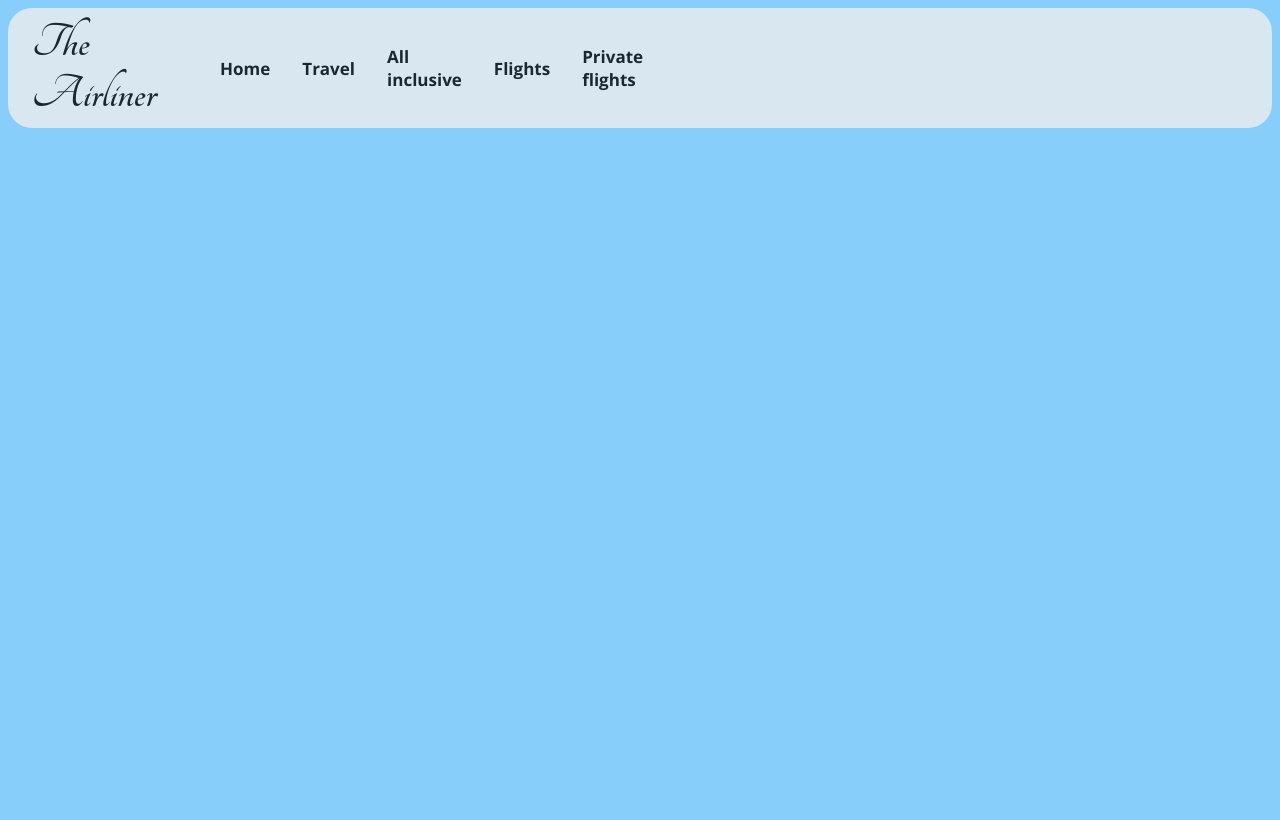
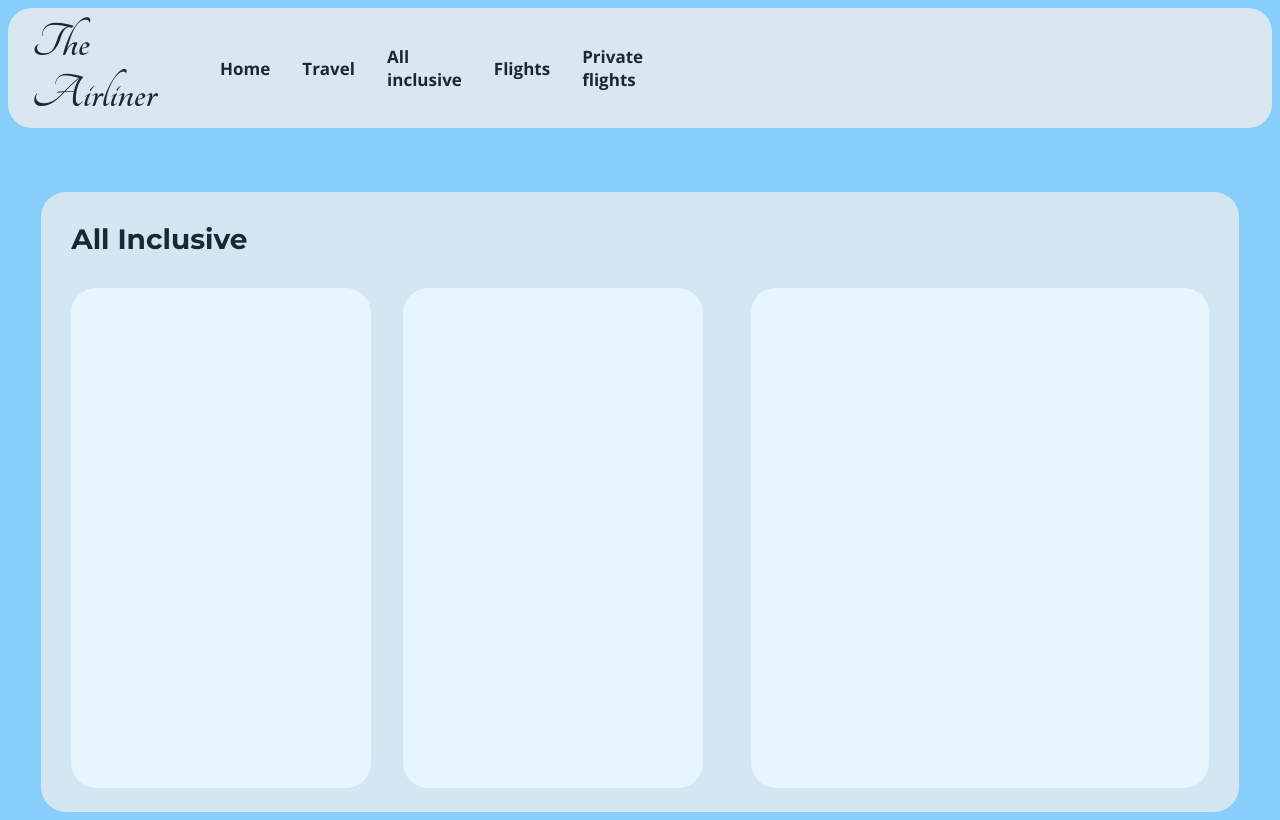
Before and after one commit to userlvv/The-Airliner, a PHP site: page /all-inclusive.html in a window 1280 px wide; the page is wider, and only the part inside the window is pictured. Before the commit the page ends 128 px from the top of that part, so only its background shows below. Run offline with PHP 8.4, Linux system fonts and the light colour scheme.

Commit message:
All inclusive page skelet gemaakt

```diff
--- a/all-inclusive.html
+++ b/all-inclusive.html
@@ -29,6 +29,17 @@
             <a href="login.html">Login</a>
         </div>
     </div>
+
+    <div class="all-inclusive-content">
+        <span class="Allin-title">All Inclusive</span>
+        <div class="items-grid">
+            <div class="left-items">
+                <div class="item"></div>
+                <div class="item"></div>
+            </div>
+            <div class="item big-item"></div>
+        </div>
+    </div>
 </body>
 
 </html>
--- a/private-flights.html
+++ b/private-flights.html
@@ -35,16 +35,22 @@
             <span class="Ourjet-title">Our Private Jets</span>
             <div class="Ourjet-images">
                 <div class="jet-item">
+                    <a href="https://bombardier.com/en/aircraft/global-8000#bba-pdp-section-2" target="_blank">
                         <img src="Images/Global8000.jpg" alt="G8000">
                         <p class="jet-name">Bombardier Global 8000</p>
+                    </a>
                 </div>
                 <div class="jet-item">
+                    <a href="https://www.gulfstream.com/en/aircraft/gulfstream-g700/" target="_blank">
                         <img src="Images/G700.jpg" alt="G700">
                         <p class="jet-name">Gulfstream G700</p>
+                    </a>
                 </div>
                 <div class="jet-item">
+                    <a href="https://www.dassaultfalcon.com/businessjets/falcon-10x/" target="_blank">
                         <img src="Images/Falcon10X.jpg" alt="F10X">
                         <p class="jet-name">Dassault Falcon 10X</p>
+                    </a>
                 </div>
             </div>
         </div>
--- a/style.css
+++ b/style.css
@@ -50,7 +50,7 @@ h1 {
     width: 40rem;
     height: 16.5625rem;
     border-radius: 1.5625rem;
-    background-color: white;
+    background-color: rgba(238, 238, 238, 0.93);
     opacity: 80%;
 }
 
@@ -65,7 +65,7 @@ h1 {
     width: 40rem;
     height: 16.5625rem;
     border-radius: 1.5625rem;
-    background-color: white;
+    background-color: rgba(238, 238, 238, 0.93);
     opacity: 80%;
 }
 
@@ -80,7 +80,7 @@ h1 {
     width: 40rem;
     height: 16.5625rem;
     border-radius: 1.5625rem;
-    background-color: white;
+    background-color: rgba(238, 238, 238, 0.93);
     opacity: 80%;
 }
 
@@ -95,7 +95,7 @@ h1 {
     width: 40rem;
     height: 16.5625rem;
     border-radius: 1.5625rem;
-    background-color: white;
+    background-color: rgba(238, 238, 238, 0.93);
     opacity: 80%;
 }
 
@@ -107,7 +107,6 @@ h1 {
 .Ourjet-content {
     display: flex;
     flex-direction: row;
-
     justify-content: space-between;
     gap: 3rem;
     font-family: "Montserrat", sans-serif;
@@ -118,7 +117,7 @@ h1 {
     margin-left: auto;
     margin-right: auto;
     padding: 2rem;
-    background-color: white;
+    background-color: rgba(238, 238, 238, 0.93);
     border-radius: 25px;
     opacity: 80%;
 }
@@ -167,13 +166,18 @@ h1 {
     height: 12rem;
     width: 12rem;
     border-radius: 10px;
-     margin-top: 2rem;
+    margin-top: 2rem;
 }
 
 .jet-item {
+    text-decoration: none;
     display: flex;
     flex-direction: column;
     align-items: center;
+}
+
+.jet-item a {
+    text-decoration: none;
 }
 
 .jet-name {
@@ -195,3 +199,52 @@ h1 {
     text-align: center;
     font-family: "open sans", sans-serif;
 }
+
+.all-inclusive-content {
+    background-color: rgba(238, 238, 238, 0.93);
+    padding: 30px;
+    border-radius: 20px;
+    margin-left: auto;
+    margin-right: auto;
+    margin-top: 4rem;
+    width: 90%;
+    height: 35rem;
+    opacity: 80%;
+    border-radius: 25px;
+    font-weight: bold;
+    font-family: "Montserrat", sans-serif;
+
+}
+
+.Allin-title {
+    display: flex;
+    align-self: flex-start;
+    color: black;
+    font-size: 1.75rem;
+}
+
+.items-grid {
+    margin-top: 2rem;
+    display: flex;
+    gap: 2rem;
+    align-items: stretch;
+}
+
+.left-items {
+    display: flex;
+    flex-direction: row;
+    gap: 2rem;
+}
+
+.item {
+    background-color: white;
+    height: 500px;
+    width: 300px;
+    border-radius: 25px;
+}
+
+.big-item {
+    width: 750px;
+    height: auto;
+    margin-left: 1rem;
+}
```
Lines whose indentation alone changed are shown as unchanged.
